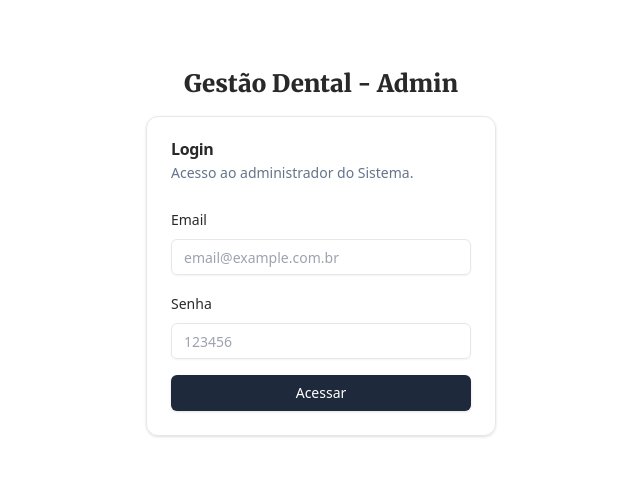
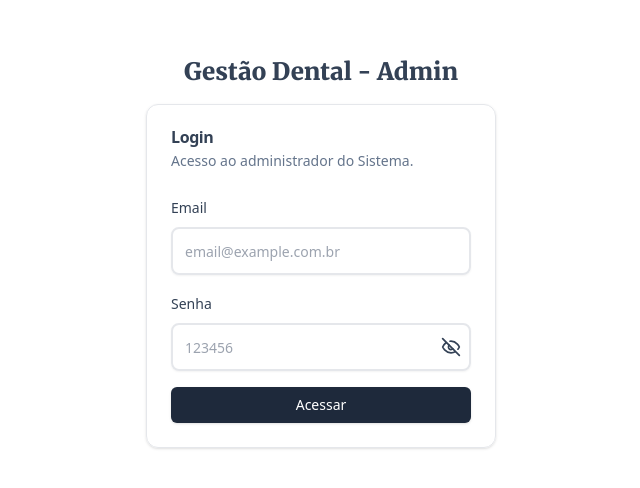
Before and after one commit to EderAndrew/gestao-dental, a Next.js app: page /administrator in a window 1280 px wide. Shown: the part 148-636 px from the top of the page, without its empty margins (319-959 px from the left). Built offline with nearby package versions, Linux system fonts and the light colour scheme.

Commit message:
layout login changed

```diff
--- /dev/null
+++ b/public/assets/icons/IconEye.tsx
@@ -0,0 +1,23 @@
+// icon:eye | Lucide https://lucide.dev/ | Lucide
+import * as React from "react";
+
+function IconEye(props: React.SVGProps<SVGSVGElement>) {
+  return (
+    <svg
+      fill="none"
+      stroke="currentColor"
+      strokeLinecap="round"
+      strokeLinejoin="round"
+      strokeWidth={2}
+      viewBox="0 0 24 24"
+      height="1em"
+      width="1em"
+      {...props}
+    >
+      <path d="M2 12s3-7 10-7 10 7 10 7-3 7-10 7-10-7-10-7z" />
+      <path d="M15 12 A3 3 0 0 1 12 15 A3 3 0 0 1 9 12 A3 3 0 0 1 15 12 z" />
+    </svg>
+  );
+}
+
+export default IconEye;
--- /dev/null
+++ b/public/assets/icons/IconEyeOff.tsx
@@ -0,0 +1,23 @@
+// icon:eye-off | Lucide https://lucide.dev/ | Lucide
+import * as React from "react";
+
+function IconEyeOff(props: React.SVGProps<SVGSVGElement>) {
+  return (
+    <svg
+      fill="none"
+      stroke="currentColor"
+      strokeLinecap="round"
+      strokeLinejoin="round"
+      strokeWidth={2}
+      viewBox="0 0 24 24"
+      height="1em"
+      width="1em"
+      {...props}
+    >
+      <path d="M9.88 9.88a3 3 0 104.24 4.24M10.73 5.08A10.43 10.43 0 0112 5c7 0 10 7 10 7a13.16 13.16 0 01-1.67 2.68" />
+      <path d="M6.61 6.61A13.526 13.526 0 002 12s3 7 10 7a9.74 9.74 0 005.39-1.61M2 2l20 20" />
+    </svg>
+  );
+}
+
+export default IconEyeOff;
--- a/src/app/globals.css
+++ b/src/app/globals.css
@@ -2,70 +2,17 @@
 @tailwind components;
 @tailwind utilities;
 
-*{
-  color: #29292A;
-}
-
-.title{
-  font-family: var(--font-merri)
-}
-
 @layer base {
   :root {
-    --background: 0 0% 100%;
-    --foreground: 240 10% 3.9%;
-    --card: 0 0% 100%;
-    --card-foreground: 240 10% 3.9%;
-    --popover: 0 0% 100%;
-    --popover-foreground: 240 10% 3.9%;
-    --primary: 240 5.9% 10%;
-    --primary-foreground: 0 0% 98%;
-    --secondary: 240 4.8% 95.9%;
-    --secondary-foreground: 240 5.9% 10%;
-    --muted: 240 4.8% 95.9%;
-    --muted-foreground: 240 3.8% 46.1%;
-    --accent: 240 4.8% 95.9%;
-    --accent-foreground: 240 5.9% 10%;
-    --destructive: 0 84.2% 60.2%;
-    --destructive-foreground: 0 0% 98%;
-    --border: 240 5.9% 90%;
-    --input: 240 5.9% 90%;
-    --ring: 240 10% 3.9%;
-    --chart-1: 12 76% 61%;
-    --chart-2: 173 58% 39%;
-    --chart-3: 197 37% 24%;
-    --chart-4: 43 74% 66%;
-    --chart-5: 27 87% 67%;
-    --radius: 0.5rem
+    --font-roboto: Roboto, sans-serif;
+    --font-merri: Merriweather, serif;
   }
-  .dark {
-    --background: 240 10% 3.9%;
-    --foreground: 0 0% 98%;
-    --card: 240 10% 3.9%;
-    --card-foreground: 0 0% 98%;
-    --popover: 240 10% 3.9%;
-    --popover-foreground: 0 0% 98%;
-    --primary: 0 0% 98%;
-    --primary-foreground: 240 5.9% 10%;
-    --secondary: 240 3.7% 15.9%;
-    --secondary-foreground: 0 0% 98%;
-    --muted: 240 3.7% 15.9%;
-    --muted-foreground: 240 5% 64.9%;
-    --accent: 240 3.7% 15.9%;
-    --accent-foreground: 0 0% 98%;
-    --destructive: 0 62.8% 30.6%;
-    --destructive-foreground: 0 0% 98%;
-    --border: 240 3.7% 15.9%;
-    --input: 240 3.7% 15.9%;
-    --ring: 240 4.9% 83.9%;
-    --chart-1: 220 70% 50%;
-    --chart-2: 160 60% 45%;
-    --chart-3: 30 80% 55%;
-    --chart-4: 280 65% 60%;
-    --chart-5: 340 75% 55%
+  *{
+    font-family: var(--font-roboto),
   }
-}
-@layer base {
+  .title{
+    font-family: var(--font-merri)
+  }
   .remove-scrollbar::-webkit-scrollbar {
     width: 0px;
     height: 0px;
@@ -85,9 +32,16 @@
     /* background: #1e2238; */
     background: transparent;
   }
+
+  input:-webkit-autofill {
+    -webkit-box-shadow: 0 0 0px 1000px white inset;
+  }
 }
 
 @layer utilities {
+  *{
+    @apply text-slate-700
+  }
   .h1-semi-bold {
     @apply text-2xl font-semibold;
   }
--- a/src/app/layout.tsx
+++ b/src/app/layout.tsx
@@ -25,11 +25,11 @@ export default function RootLayout({
   children: React.ReactNode;
 }>) {
   return (
-    <html lang="pt-br">
+    <html lang="pt-br" suppressHydrationWarning={true}>
       <body
         className={`${roboto.variable} ${merri.variable} antialiased`}
       >
-        <main>{children}</main>
+        {children}
         <Toaster />
       </body>
     </html>
--- a/src/app/login/page.tsx
+++ b/src/app/login/page.tsx
@@ -10,7 +10,7 @@ const Login = () => {
       <div className={cn("bg-girl-banner  w-[50%] bg-cover border-r-2 border-blue-light")}>
         <div className={cn("bg-gradient-to-t from-blue-light from-10% to-transparent p-8 flex flex-col justify-between h-screen")}>
           <div className={cn("flex items-center gap-4")}>
-            <Image src={toothIcon} alt="tooth icon" width={40} height={24}/>
+            <Image src={toothIcon} alt="tooth icon" className={cn("w-11")} priority={true} quality={100}/>
             <h1 className={cn("text-3xl title font-bold text-gray-100")}>Gestão Dental</h1>
           </div>
           <p className={cn("text-xs text-white")}>H&ADesenvolvimento &copy; 2024 - Todos os direitos reservados.</p>
--- a/src/components/ui/input.tsx
+++ b/src/components/ui/input.tsx
@@ -1,22 +1,38 @@
 import * as React from "react"
 
 import { cn } from "@/lib/utils"
+import IconEye from "../../../public/assets/icons/IconEye"
+import IconEyeOff from "../../../public/assets/icons/IconEyeOff"
 
 export interface InputProps
-  extends React.InputHTMLAttributes<HTMLInputElement> {}
+  extends React.InputHTMLAttributes<HTMLInputElement> {
+    icon?: React.ReactNode,
+  }
 
 const Input = React.forwardRef<HTMLInputElement, InputProps>(
   ({ className, type, ...props }, ref) => {
+    const [visible, setVisible] = React.useState(false)
+    const handlePassword = () => {
+      setVisible(!visible)
+    }
     return (
+      <div className={cn("relative has-[:focus]:border-blue-400 flex items-center h-12 rounded-lg border-2 border-gray-700 border-input shadow-sm focus-visible:rounded-lg focus-visible:outline-none focus-visible:ring-1 focus-visible:ring-ring disabled:cursor-not-allowed disabled:opacity-50 transition-colors file:border-0 file:bg-transparent file:text-sm file:font-medium file:text-foreground", className)}>
+        {props.icon}
         <input
-        type={type}
+          type={type === "password" ? (visible ? "text" : "password") : type}
           className={cn(
-          "flex h-9 w-full rounded-md border border-input bg-transparent px-3 py-1 text-sm shadow-sm transition-colors file:border-0 file:bg-transparent file:text-sm file:font-medium file:text-foreground placeholder:text-muted-foreground focus-visible:outline-none focus-visible:ring-1 focus-visible:ring-ring disabled:cursor-not-allowed disabled:opacity-50",
+            "flex-1 outline-none bg-transparent h-full px-3 py-1 text-sm rounded-lg",
             className
           )}
           ref={ref}
           {...props}
         />
+        {type === "password" && (
+          <div className="hover:cursor-pointer" onClick={handlePassword}>
+            {visible ? <IconEye width={20} height={20} className={cn("mr-2 text-slate-500")} /> : <IconEyeOff width={20} height={20} className={cn("mr-2 text-slate-500")} />}
+          </div>
+        )}
+      </div>
     )
   }
 )
```
Also changed, not shown: public/assets/icons/IconEyeSharp.tsx (deleted, +0 -19 lines), public/assets/icons/IconLock.tsx (added, +23 -0 lines), public/assets/icons/IconLockPasswordLine.tsx (deleted, +0 -19 lines), src/components/form-login.tsx (+34 -89 lines), 1 other file (tests, documents, lock files or other folders). Lines whose indentation alone changed are shown as unchanged.
